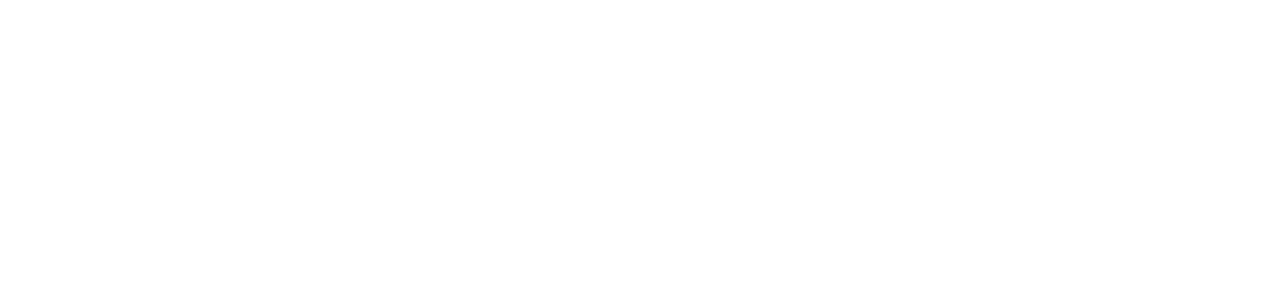
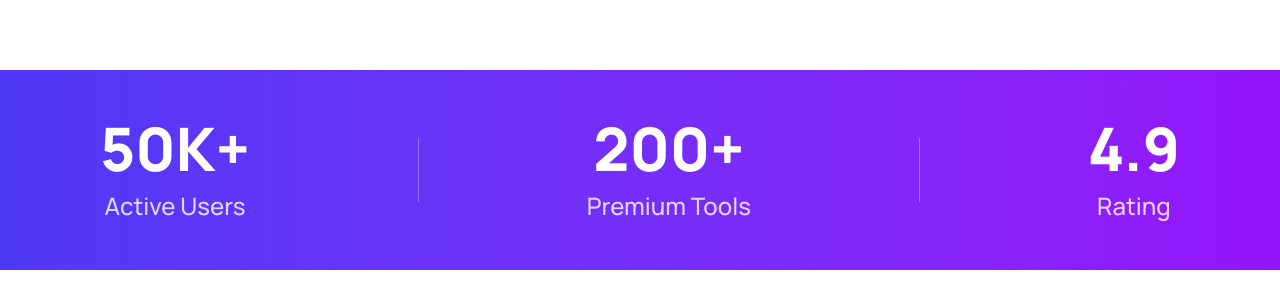
Before and after one commit to kamrul2515/B13-Assignment-06, a React (Vite) app: page / in a window 1280 px wide. Shown: the part 936-1244 px from the top of the page. Before the commit the page ends 946 px from the top, so only its background shows below. Built offline with nearby package versions, Linux system fonts and the light colour scheme.

Commit message:
Rating section added

```diff
--- a/src/App.jsx
+++ b/src/App.jsx
@@ -1,6 +1,7 @@
 
 import './App.css'
 import Banner from './components/homepage/banner/Banner'
+import Rating from './components/homepage/rating/Rating'
 import Navbar from './components/navbar/Navbar'
 
 
@@ -10,6 +11,7 @@
     <>
   <Navbar></Navbar>
    <Banner></Banner>
+   <Rating></Rating>
 
     </>
   )
--- /dev/null
+++ b/src/components/homepage/rating/Rating.jsx
@@ -0,0 +1,32 @@
+import React from 'react';
+
+const Rating = () => {
+    return (
+        <div className="bg-linear-to-r from-[#4F39F6] to-[#9514FA] py-12 px-4 mt-15 mb-30">
+  <div className="max-w-400 mx-auto flex flex-col md:flex-row justify-around items-center text-white gap-8 md:gap-0">
+
+    <div className="text-center">
+      <h2 className="text-4xl md:text-6xl font-extrabold mb-3">50K+</h2>
+      <p className="text-2xl opacity-80 font-medium">Active Users</p>
+    </div>
+
+    <div className="hidden md:block w-px h-16 bg-white/30"></div>
+
+    <div className="text-center">
+      <h2 className="text-4xl md:text-6xl font-extrabold mb-3">200+</h2>
+      <p className="text-2xl opacity-80 font-medium">Premium Tools</p>
+    </div>
+
+    <div className="hidden md:block w-px h-16 bg-white/30"></div>
+
+    <div className="text-center">
+      <h2 className="text-4xl md:text-6xl font-extrabold mb-3">4.9</h2>
+      <p className="text-2xl opacity-80 font-medium">Rating</p>
+    </div>
+
+  </div>
+</div>
+    );
+};
+
+export default Rating;
```
